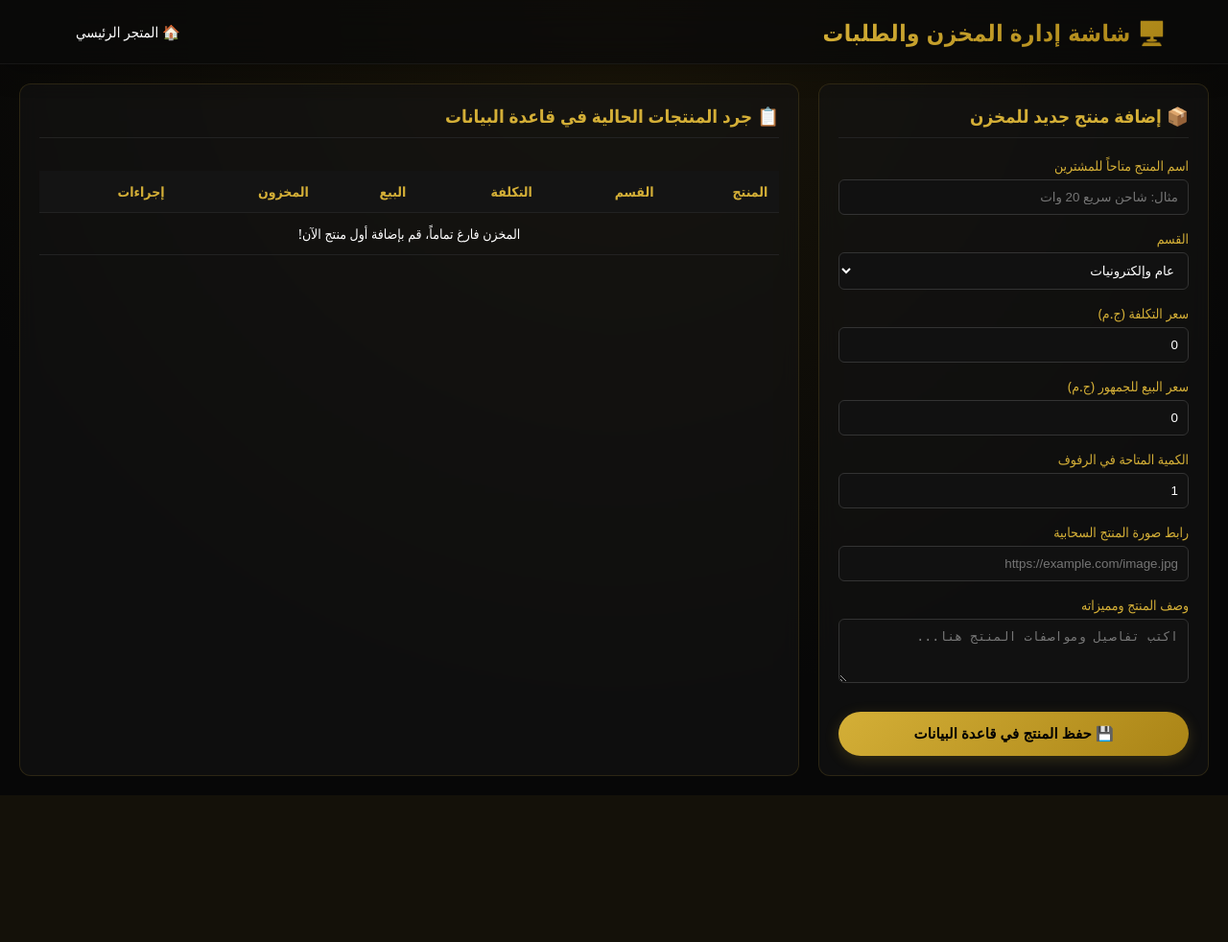
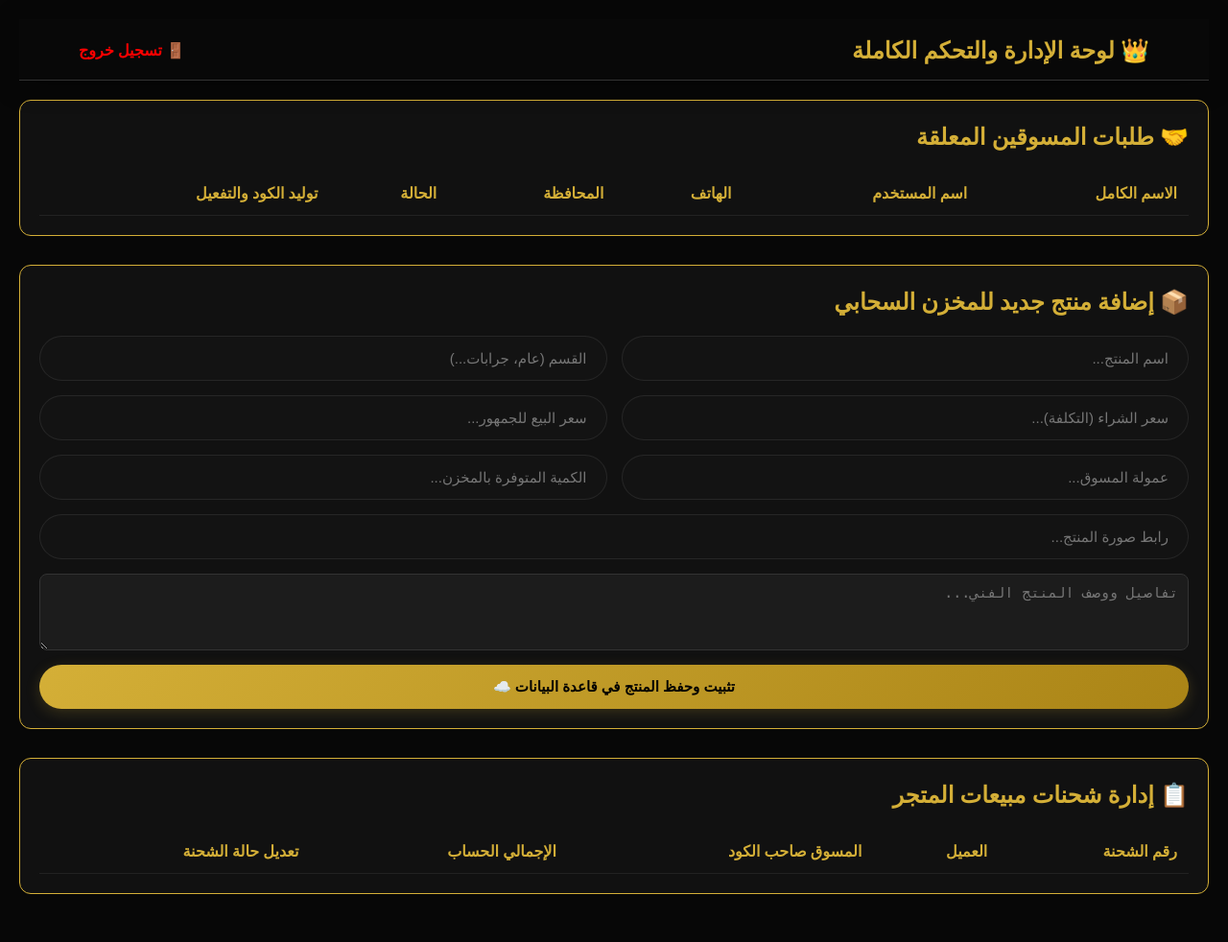
Before and after one commit to mosebh99/sina.401, a Flask app: template templates/cashier.html in a window 1280 px wide. Shown: the whole page at 96% size. Before the commit the page ends 829 px from the top, so only its background shows below. Run offline with Flask 3, Linux system fonts and the light colour scheme; the template is opened without the code that fills it, so the values that code supplies are empty; some libraries are stand-ins or nearby versions.

Commit message:
Update cashier.html

```diff
--- a/templates/cashier.html
+++ b/templates/cashier.html
@@ -3,203 +3,165 @@
 <head>
     <meta charset="UTF-8">
     <meta name="viewport" content="width=device-width, initial-scale=1.0">
-    <title>لوحة الكاشير وإدارة المخزن | Sina 401</title>
-    <link rel="icon" type="image/png" href="/static/css/logo.png.jpeg">
+    <title>لوحة التحكم العليا والأدمن | Sina Store</title>
     <link rel="stylesheet" href="/static/css/style.css">
     <style>
-        .cashier-grid { display: grid; grid-template-columns: 1fr 2fr; gap: 20px; padding: 20px; max-width: 1300px; margin: auto; }
-        .panel-card { background: var(--card-bg); border: 1px solid var(--card-border); padding: 20px; border-radius: 12px; backdrop-filter: blur(10px); }
-        .form-group { margin-bottom: 15px; text-align: right; }
-        .form-group label { display: block; margin-bottom: 5px; color: var(--primary); font-size: 14px; }
-        .form-control { width: 100%; padding: 10px; background: #111; border: 1px solid #333; color: white; border-radius: 6px; box-sizing: border-box; }
-        .data-table { width: 100%; border-collapse: collapse; margin-top: 15px; text-align: right; }
-        .data-table th, .data-table td { padding: 12px; border-bottom: 1px solid #222; font-size: 14px; }
-        .data-table th { color: var(--primary); background: #141414; }
-        .action-btn { padding: 5px 10px; border: none; border-radius: 4px; cursor: pointer; font-size: 12px; margin-left: 5px; }
-        .btn-del { background: var(--danger); color: white; }
-        .btn-edit { background: var(--primary); color: black; font-weight: bold; }
-        @media (max-width: 768px) { .cashier-grid { grid-template-columns: 1fr; } }
+        body { font-family: 'Segoe UI', sans-serif; background: #070707; padding: 20px; color:#fff; }
+        .section-box { background: #111; border: 1px solid #d4af37; padding: 20px; border-radius: 12px; margin-bottom: 30px; }
+        .grid-2 { display: grid; grid-template-columns: repeat(2,1fr); gap: 15px; }
+        table { width:100%; border-collapse:collapse; margin-top:15px; }
+        th, td { padding:12px; border-bottom:1px solid #222; text-align:right;}
+        th { color:#d4af37; }
     </style>
 </head>
 <body>
-
-    <div class="toast" id="toast-notification"></div>
-
-    <header>
-        <h1><a href="/cashier.html">🖥️ شاشة إدارة المخزن والطلبات</a></h1>
-        <div class="nav-links">
-            <a href="/" class="btn-secondary" style="padding: 8px 15px; text-decoration: none;">🏠 المتجر الرئيسي</a>
-        </div>
+    <header style="display:flex; justify-content:space-between; align-items:center; border-bottom:1px solid #333; padding-bottom:15px;">
+        <h1 style="color:#d4af37; margin:0;">👑 لوحة الإدارة والتحكم الكاملة</h1>
+        <a href="/api/auth/logout" style="color:red; font-weight:bold; text-decoration:none;">🚪 تسجيل خروج</a>
     </header>
 
-    <div class="cashier-grid">
-        <div class="panel-card">
-            <h3 id="form-title" style="color: var(--primary); margin-top: 0; border-bottom: 1px solid #222; padding-bottom: 10px;">📦 إضافة منتج جديد للمخزن</h3>
-            <form id="product-form" onsubmit="saveProduct(event)">
-                <input type="hidden" id="prod-id">
-                <div class="form-group">
-                    <label>اسم المنتج متاحاً للمشترين</label>
-                    <input type="text" id="prod-name" class="form-control" placeholder="مثال: شاحن سريع 20 وات" required>
+    <div class="section-box" style="margin-top:20px;">
+        <h2 style="color:#d4af37; margin-top:0;">🤝 طلبات المسوقين المعلقة</h2>
+        <table>
+            <thead>
+                <tr>
+                    <th>الاسم الكامل</th>
+                    <th>اسم المستخدم</th>
+                    <th>الهاتف</th>
+                    <th>المحافظة</th>
+                    <th>الحالة</th>
+                    <th>توليد الكود والتفعيل</th>
+                </tr>
+            </thead>
+            <tbody id="pending-marketers-rows"></tbody>
+        </table>
     </div>
-                <div class="form-group">
-                    <label>القسم</label>
-                    <select id="prod-category" class="form-control">
-                        <option value="عام">عام وإلكترونيات</option>
-                        <option value="ساعات ذكية">ساعات ذكية</option>
-                        <option value="سماعات">سماعات بلوتوث</option>
-                        <option value="شواحن">شواحن وكوابل</option>
-                    </select>
+
+    <div class="section-box">
+        <h2 style="color:#d4af37; margin-top:0;">📦 إضافة منتج جديد للمخزن السحابي</h2>
+        <form id="prod-form" onsubmit="addStoreProduct(event)">
+            <div class="grid-2">
+                <input type="text" id="p-name" class="search-input" placeholder="اسم المنتج..." required style="width:100%;">
+                <input type="text" id="p-cat" class="search-input" placeholder="القسم (عام، جرابات...)" style="width:100%;">
+                <input type="number" id="p-purch" class="search-input" placeholder="سعر الشراء (التكلفة)..." required style="width:100%;">
+                <input type="number" id="p-sell" class="search-input" placeholder="سعر البيع للجمهور..." required style="width:100%;">
+                <input type="number" id="p-comm" class="search-input" placeholder="عمولة المسوق..." required style="width:100%;">
+                <input type="number" id="p-stock" class="search-input" placeholder="الكمية المتوفرة بالمخزن..." required style="width:100%;">
+                <input type="text" id="p-img" class="search-input" placeholder="رابط صورة المنتج..." style="width:100%; grid-column:span 2;">
+                <textarea id="p-desc" class="search-input" placeholder="تفاصيل ووصف المنتج الفني..." style="width:100%; grid-column:span 2; height:80px; background:#1c1c1c; color:#fff; border:1px solid #333; border-radius:8px; padding:10px;"></textarea>
             </div>
-                <div class="form-group">
-                    <label>سعر التكلفة (ج.م)</label>
-                    <input type="number" id="prod-cost" class="form-control" value="0" required>
-                </div>
-                <div class="form-group">
-                    <label>سعر البيع للجمهور (ج.م)</label>
-                    <input type="number" id="prod-selling" class="form-control" value="0" required>
-                </div>
-                <div class="form-group">
-                    <label>الكمية المتاحة في الرفوف</label>
-                    <input type="number" id="prod-qty" class="form-control" value="1" required>
-                </div>
-                <div class="form-group">
-                    <label>رابط صورة المنتج السحابية</label>
-                    <input type="url" id="prod-image" class="form-control" placeholder="https://example.com/image.jpg">
-                </div>
-                <div class="form-group">
-                    <label>وصف المنتج ومميزاته</label>
-                    <textarea id="prod-desc" class="form-control" rows="3" placeholder="اكتب تفاصيل ومواصفات المنتج هنا..."></textarea>
-                </div>
-                <button type="submit" class="btn-primary" style="width: 100%; margin-top: 10px;">💾 حفظ المنتج في قاعدة البيانات</button>
-                <button type="button" id="cancel-edit-btn" class="btn-secondary" onclick="resetProductForm()" style="width: 100%; margin-top: 5px; display: none;">إلغاء التعديل</button>
+            <button type="submit" class="btn-primary" style="margin-top:15px;">تثبيت وحفظ المنتج في قاعدة البيانات ☁️</button>
         </form>
     </div>
 
-        <div class="panel-card">
-            <h3 style="color: var(--primary); margin-top: 0; border-bottom: 1px solid #222; padding-bottom: 10px;">📋 جرد المنتجات الحالية في قاعدة البيانات</h3>
-            <div style="overflow-x: auto;">
-                <table class="data-table">
+    <div class="section-box">
+        <h2 style="color:#d4af37; margin-top:0;">📋 إدارة شحنات مبيعات المتجر</h2>
+        <table>
             <thead>
                 <tr>
-                            <th>المنتج</th>
-                            <th>القسم</th>
-                            <th>التكلفة</th>
-                            <th>البيع</th>
-                            <th>المخزون</th>
-                            <th>إجراءات</th>
+                    <th>رقم الشحنة</th>
+                    <th>العميل</th>
+                    <th>المسوق صاحب الكود</th>
+                    <th>الإجمالي الحساب</th>
+                    <th>تعديل حالة الشحنة</th>
                 </tr>
             </thead>
-                    <tbody id="cashier-products-table">
-                        <tr>
-                            <td colspan="6" style="text-align: center; color: var(--text-muted);">🔄 جاري سحب بيانات الجرد من السيرفر...</td>
-                        </tr>
-                    </tbody>
+            <tbody id="admin-orders-rows"></tbody>
         </table>
     </div>
-        </div>
-    </div>
 
-    <script src="/static/js/store.js"></script>
     <script>
-        document.addEventListener('DOMContentLoaded', loadCashierInventory);
-
-        async function loadCashierInventory() {
-            try {
-                const res = await fetch('/api/products');
-                const products = await res.json();
-                const tbody = document.getElementById('cashier-products-table');
-                tbody.innerHTML = '';
-
-                if(products.length === 0) {
-                    tbody.innerHTML = `<tr><td colspan="6" style="text-align:center;">المخزن فارغ تماماً، قم بإضافة أول منتج الآن!</td></tr>`;
-                    return;
-                }
-
-                products.forEach(p => {
-                    tbody.innerHTML += `
+        async function loadDashboardData() {
+            // جلب المسوقين
+            const mRes = await fetch('/api/admin/pending_marketers');
+            const marketers = await mRes.json();
+            const mTbody = document.getElementById('pending-marketers-rows');
+            mTbody.innerHTML = '';
+            marketers.forEach(m => {
+                mTbody.innerHTML += `
                     <tr>
-                            <td><strong>${p.name}</strong></td>
-                            <td><span style="color:#aaa; font-size:12px;">${p.category || 'عام'}</span></td>
-                            <td style="color:#ef4444;">${p.cost_price || 0} ج.م</td>
-                            <td style="color:#22c55e; font-weight:bold;">${p.selling_price || 0} ج.م</td>
-                            <td><strong>${p.stock_qty || 0}</strong></td>
+                        <td>${m.fullname}</td>
+                        <td>${m.username}</td>
+                        <td>${m.phone}</td>
+                        <td>${m.address}</td>
+                        <td style="color:${m.status==='approved'?'#22c55e':'orange'}">${m.status==='approved'?'مقبول':'معلق ⏳'}</td>
                         <td>
-                                <button class="action-btn btn-edit" onclick="editProductPopup(${JSON.stringify(p).replace(/"/g, '&quot;')})">⚙️ تعديل</button>
-                                <button class="action-btn btn-del" onclick="deleteProductFromStorage(${p.id})">🗑️ حذف</button>
+                            ${m.status==='pending' ? `
+                                <input type="text" id="code-${m.id}" placeholder="اكتب كود فريد..." style="padding:6px; border-radius:4px; border:1px solid #d4af37; background:#000; color:#fff;">
+                                <button onclick="approveMarketer(${m.id})" style="background:#22c55e; color:#000; padding:6px 12px; border:none; border-radius:4px; font-weight:bold; cursor:pointer;">موافقة وتفعيل</button>
+                            ` : `<strong>${m.marketer_code}</strong>`}
                         </td>
                     </tr>
                 `;
             });
-            } catch (err) {
-                console.error(err);
-            }
+
+            // جلب الطلبات
+            const oRes = await fetch('/api/orders');
+            const orders = await oRes.json();
+            const oTbody = document.getElementById('admin-orders-rows');
+            oTbody.innerHTML = '';
+            orders.forEach(o => {
+                oTbody.innerHTML += `
+                    <tr>
+                        <td>#${o.id}</td>
+                        <td><strong>${o.customer_name}</strong> (${o.customer_phone})</td>
+                        <td><mark style="background:#d4af37; color:#000; padding:2px 6px; border-radius:4px;">${o.marketer_id || 'طبيعي بدون كود'}</mark></td>
+                        <td>${o.total_price} ج.م</td>
+                        <td>
+                            <select onchange="updateStatus(${o.id}, this.value)" style="padding:6px; background:#141414; color:#fff; border:1px solid var(--primary); border-radius:6px;">
+                                <option value="قيد المراجعة" ${o.status==='قيد المراجعة'?'selected':''}>قيد المراجعة 🔄</option>
+                                <option value="جاري الشحن" ${o.status==='جاري الشحن'?'selected':''}>جاري الشحن 🚚</option>
+                                <option value="تم التوصيل" ${o.status==='تم التوصيل'?'selected':''}>تم التوصيل ✅</option>
+                                <option value="مسترجع" ${o.status==='مسترجع'?'selected':''}>مسترجع ❌</option>
+                            </select>
+                        </td>
+                    </tr>
+                `;
+            });
         }
 
-        async function saveProduct(e) {
+        async function approveMarketer(uid) {
+            const codeInput = document.getElementById(`code-${uid}`).value.trim();
+            if(!codeInput) { alert("أدخل الكود المخصص للمسوق أولاً!"); return; }
+            const res = await fetch('/api/admin/pending_marketers', {
+                method: 'POST',
+                headers: {'Content-Type': 'application/json'},
+                body: JSON.stringify({ user_id: uid, marketer_code: codeInput })
+            });
+            if(res.ok) { alert("🎉 تم اعتماد كود المسوق وتفعيل حسابه سحابياً بنجاح!"); loadDashboardData(); }
+        }
+
+        async function addStoreProduct(e) {
             e.preventDefault();
-            const id = document.getElementById('prod-id').value;
             const payload = {
-                name: document.getElementById('prod-name').value,
-                category: document.getElementById('prod-category').value,
-                cost_price: parseFloat(document.getElementById('prod-cost').value) || 0,
-                selling_price: parseFloat(document.getElementById('prod-selling').value) || 0,
-                stock_qty: parseInt(document.getElementById('prod-qty').value) || 0,
-                image_url: document.getElementById('prod-image').value,
-                description: document.getElementById('prod-desc').value
+                name: document.getElementById('p-name').value,
+                category: document.getElementById('p-cat').value || 'عام',
+                purchasing_price: document.getElementById('p-purch').value,
+                selling_price: document.getElementById('p-sell').value,
+                commission: document.getElementById('p-comm').value,
+                stock_quantity: document.getElementById('p-stock').value,
+                image_url: document.getElementById('p-img').value,
+                description: document.getElementById('p-desc').value
             };
-
-            const url = id ? `/api/products/${id}` : '/api/products';
-            const method = id ? 'PUT' : 'POST';
-
-            try {
-                const res = await fetch(url, {
-                    method: method,
-                    headers: { 'Content-Type': 'application/json' },
+            const res = await fetch('/api/products', {
+                method: 'POST',
+                headers: {'Content-Type': 'application/json'},
                 body: JSON.stringify(payload)
             });
-                if(res.ok) {
-                    showToast(id ? "✅ تم تحديث بيانات المنتج بنجاح" : "🚀 تم إضافة المنتج للمخزن السحابي بنجاح");
-                    resetProductForm();
-                    loadCashierInventory();
-                    if(typeof loadStoreProducts === 'function') loadStoreProducts();
-                }
-            } catch(err) {
-                alert("حدث خطأ أثناء حفظ البيانات");
-            }
+            if(res.ok) { alert("📦 تم حفظ وتأمين المنتج بالمخزن بنجاح!"); document.getElementById('prod-form').reset(); loadDashboardData(); }
         }
 
-        function editProductPopup(p) {
-            document.getElementById('form-title').innerText = "⚙️ تعديل بيانات المنتج الحالي";
-            document.getElementById('prod-id').value = p.id;
-            document.getElementById('prod-name').value = p.name;
-            document.getElementById('prod-category').value = p.category;
-            document.getElementById('prod-cost').value = p.cost_price;
-            document.getElementById('prod-selling').value = p.selling_price;
-            document.getElementById('prod-qty').value = p.stock_qty;
-            document.getElementById('prod-image').value = p.image_url || '';
-            document.getElementById('prod-desc').value = p.description || '';
-            document.getElementById('cancel-edit-btn').style.display = 'block';
+        async function updateStatus(oid, newStatus) {
+            await fetch(`/api/orders/${oid}`, {
+                method: 'PUT',
+                headers: {'Content-Type': 'application/json'},
+                body: JSON.stringify({ status: newStatus })
+            });
+            alert("🚦 تم تحديث حالة الشحنة بالنجاح ومزامنتها فورياً للمسوق والعميل!");
+            loadDashboardData();
         }
 
-        function resetProductForm() {
-            document.getElementById('form-title').innerText = "📦 إضافة منتج جديد للمخزن";
-            document.getElementById('prod-id').value = '';
-            document.getElementById('product-form').reset();
-            document.getElementById('cancel-edit-btn').style.display = 'none';
-        }
-
-        async function deleteProductFromStorage(id) {
-            if(!confirm("هل أنت متأكد تماماً من حذف هذا المنتج نهائياً من السيستم؟")) return;
-            try {
-                const res = await fetch(`/api/products/${id}`, { method: 'DELETE' });
-                if(res.ok) {
-                    showToast("🗑️ تم مسح المنتج تماماً من السيرفر");
-                    loadCashierInventory();
-                }
-            } catch(err) {
-                alert("فشل حذف المنتج");
-            }
-        }
+        window.addEventListener('DOMContentLoaded', loadDashboardData);
     </script>
 </body>
 </html>
```
Lines whose indentation alone changed are shown as unchanged.
